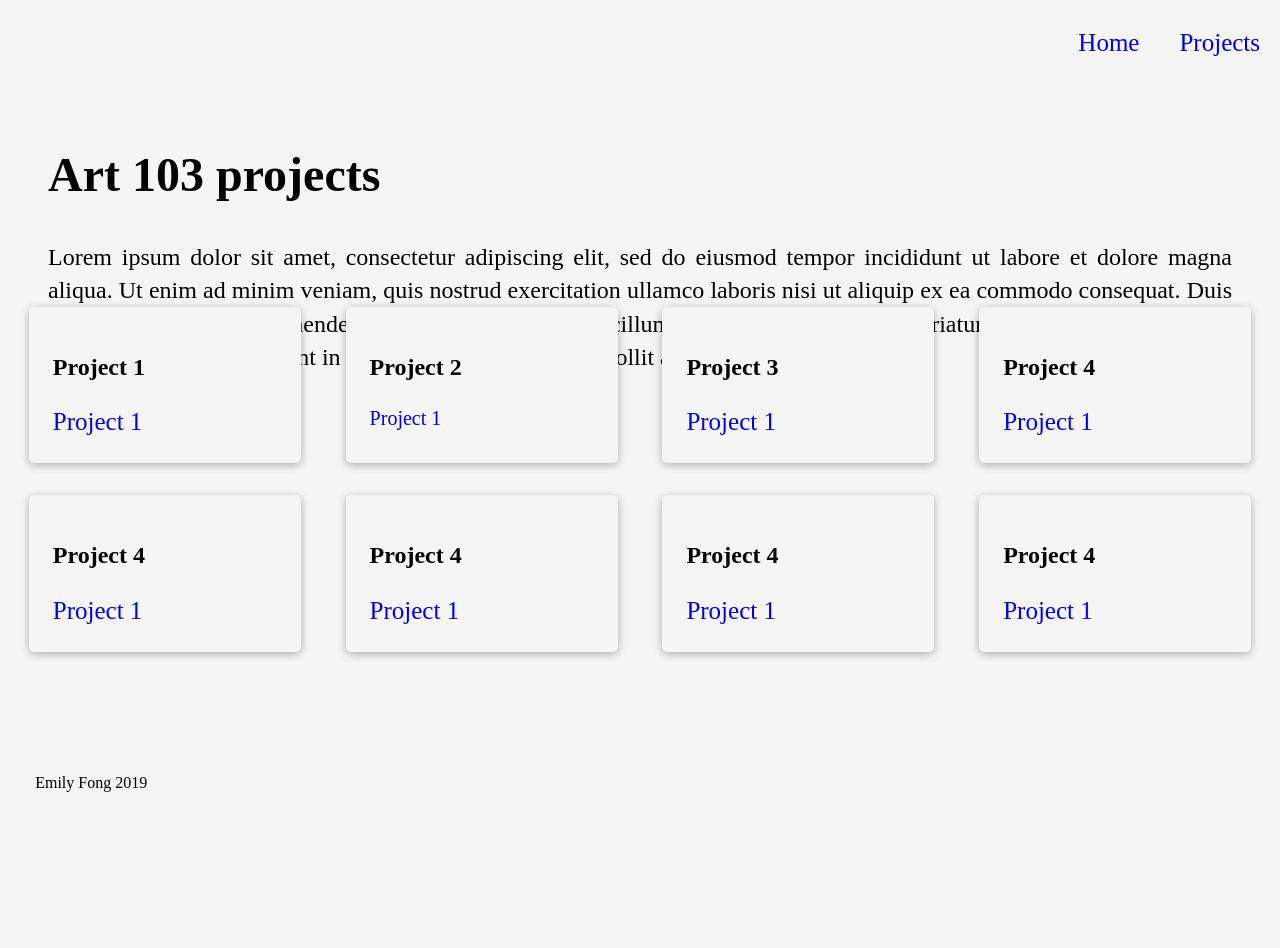
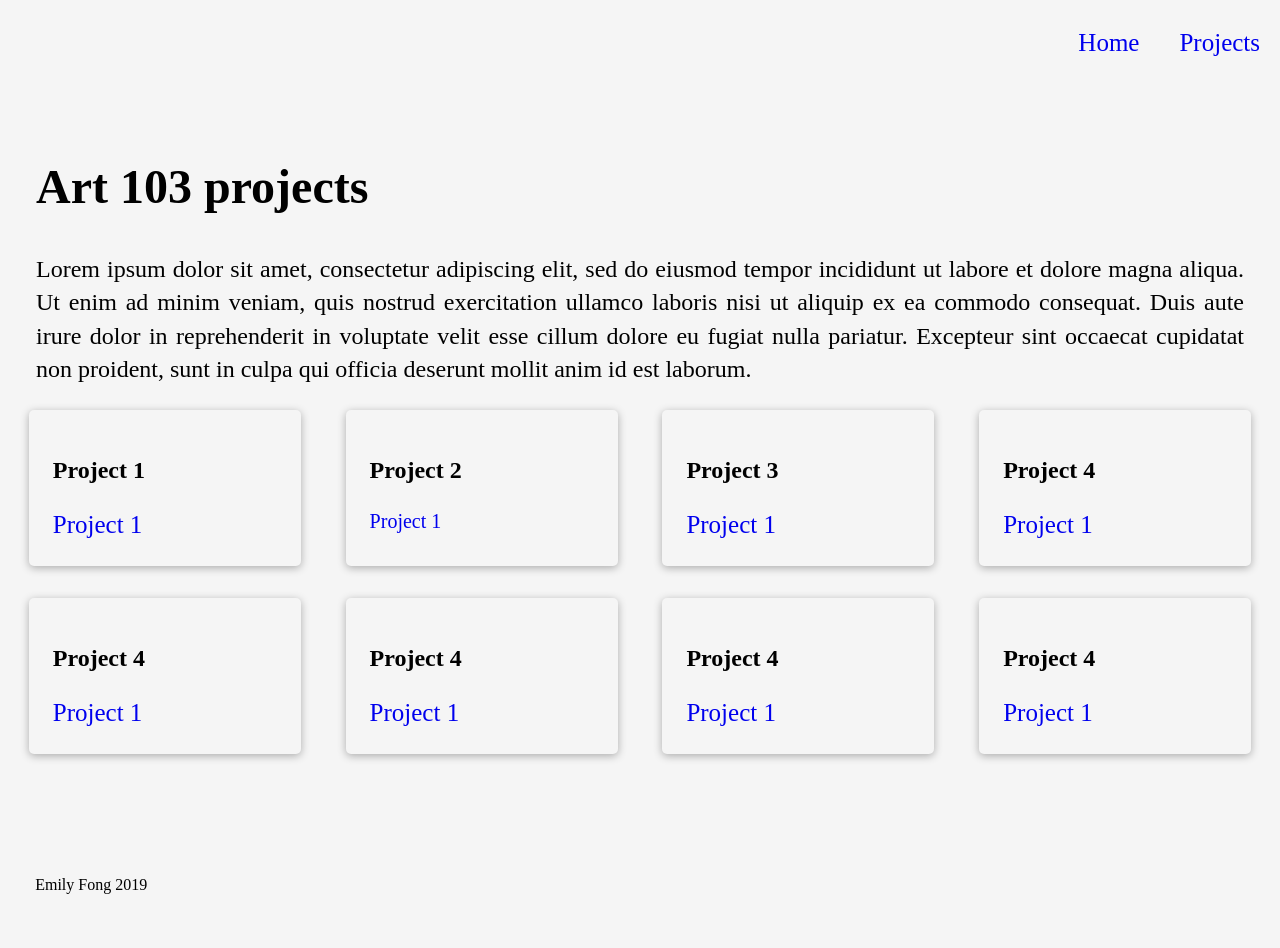
Before and after one commit to Emifong/stuff, a plain HTML site: page fix01.html in a window 1280 px wide. Before the commit the page ends 866 px from the top, so only its background shows below. Drawn offline with Linux system fonts and the light colour scheme.

Commit message:
Update style.css

```diff
--- a/style.css
+++ b/style.css
@@ -13,9 +13,10 @@
 
     #welcome-section {
 
+         display:inline-block;
         height: 20vh;
         font-size: 1.5em;
-        margin: 0.5em 1.5em 0em 1.5em;
+        margin:1em;
         padding: 0.5em;
 
 
@@ -104,7 +105,7 @@ width:100%;
 
     @media all and (min-width: 20em) {
   .project-tile {
-    width: 50%;
+    width: 80%;
   }
 }
 @media all and (min-width: 80em) {
```
